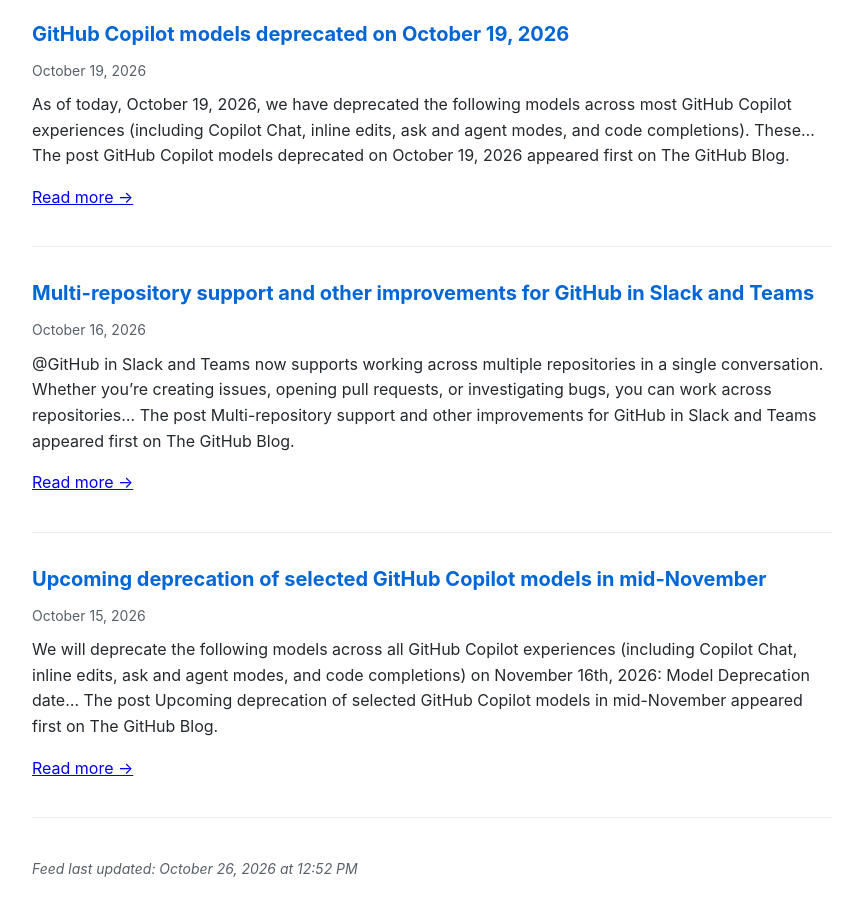
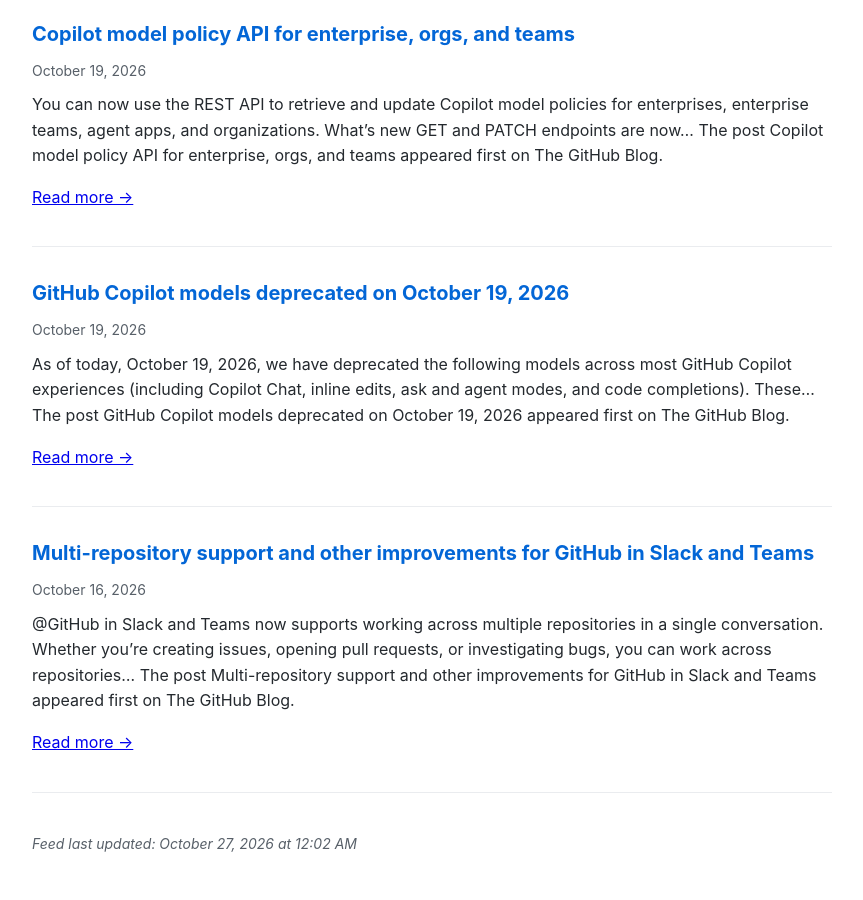
Before and after one commit to Oregand/oregand.github.io, a Jekyll site: the page copilot-feed.html, which Jekyll copies as it is, in a window 1280 px wide and 900 px high, scrolled down 1977 px. Shown: the whole window, without its empty margins (208-1071 px from the left). Built offline with Jekyll 4.4.1, drawn with Linux system fonts in a browser that asks for light colours; after the commit the page ends 2852 px from its top, so only the background shows below that; some of the changed text lies outside the part shown.

Commit message:
Update RSS feed

```diff
--- a/copilot-feed.html
+++ b/copilot-feed.html
@@ -62,6 +62,19 @@
 </head>
 <body>
   <h1>GitHub Copilot Latest Updates</h1>
+
+  <div class="feed-item">
+    <div class="feed-title">
+      <a href="https://github.blog/changelog/2026-10-26-gpt-6-1-terra-in-github-copilot" target="_blank">GPT-6.1 Terra in GitHub Copilot</a>
+    </div>
+    <div class="feed-date">October 26, 2026</div>
+    <div class="feed-description">
+      GPT-6.1 Terra, OpenAI&#8217;s newest model, is now generally available in GitHub Copilot. It is designed for everyday agentic coding and terminal work at a lower cost than GPT-6.1 Sol. In&#8230;
+The post GPT-6.1 Terra in GitHub Copilot appeared first on The GitHub Blog.
+
+      <p><a href="https://github.blog/changelog/2026-10-26-gpt-6-1-terra-in-github-copilot" target="_blank">Read more →</a></p>
+    </div>
+  </div>
 
   <div class="feed-item">
     <div class="feed-title">
@@ -180,21 +193,8 @@ The post Multi-repository support and other improvements for GitHub in Slack and
     </div>
   </div>
 
-  <div class="feed-item">
-    <div class="feed-title">
-      <a href="https://github.blog/changelog/2026-10-15-upcoming-deprecation-of-selected-github-copilot-models-in-mid-november" target="_blank">Upcoming deprecation of selected GitHub Copilot models in mid-November</a>
-    </div>
-    <div class="feed-date">October 15, 2026</div>
-    <div class="feed-description">
-      We will deprecate the following models across all GitHub Copilot experiences (including Copilot Chat, inline edits, ask and agent modes, and code completions) on November 16th, 2026: Model Deprecation date&#8230;
-The post Upcoming deprecation of selected GitHub Copilot models in mid-November appeared first on The GitHub Blog.
-
-      <p><a href="https://github.blog/changelog/2026-10-15-upcoming-deprecation-of-selected-github-copilot-models-in-mid-november" target="_blank">Read more →</a></p>
-    </div>
-  </div>
-
   <div class="update-info">
-    Feed last updated: October 26, 2026 at 12:52 PM
+    Feed last updated: October 27, 2026 at 12:02 AM
   </div>
 </body>
 </html>
```
